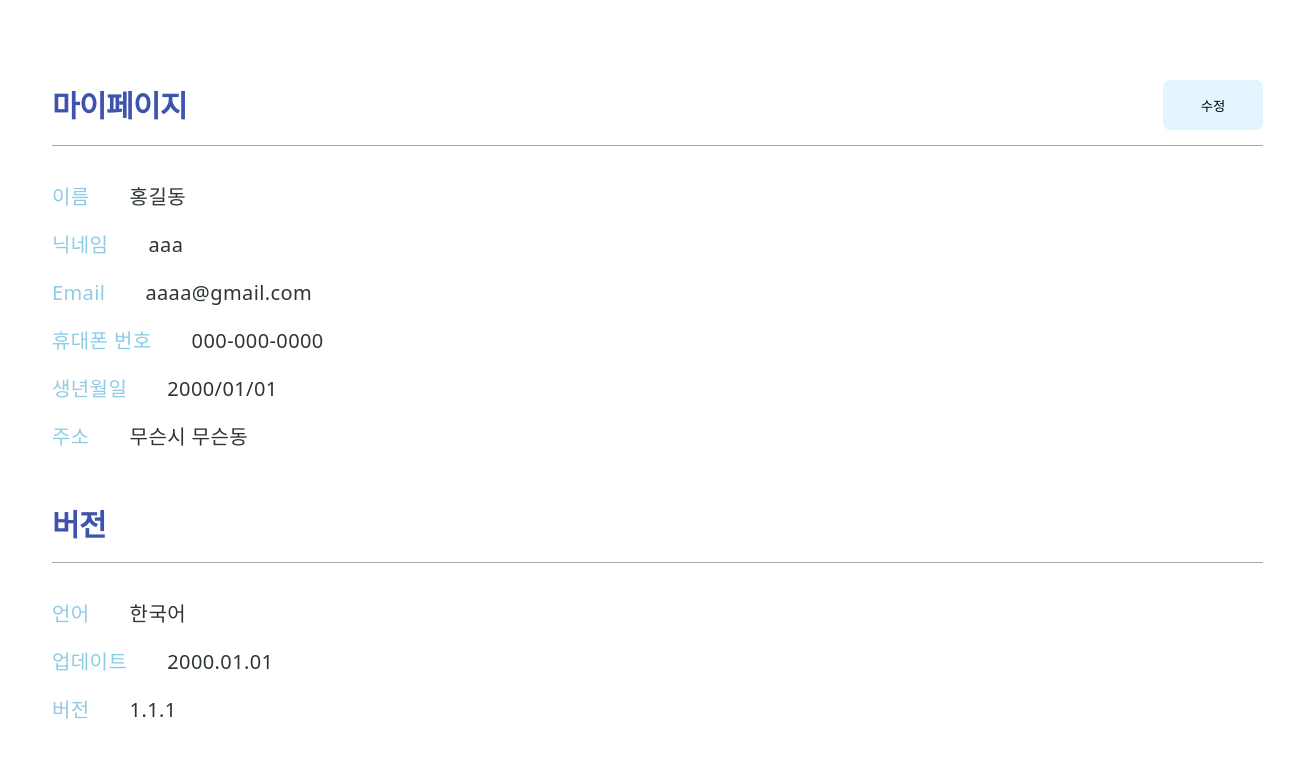
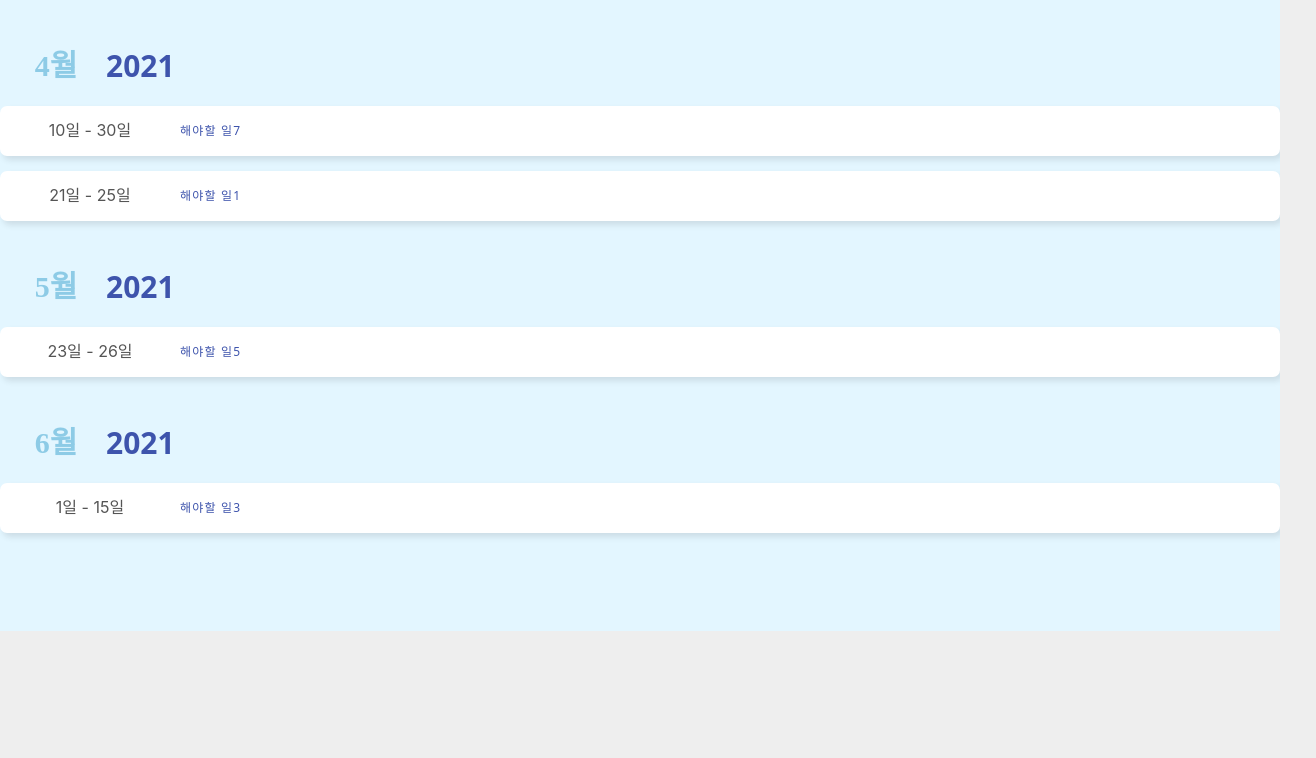
Before and after one commit to SiatStudy/P1F, a React (Create React App) app: page / in a window 1280 px wide. Shown: the top 758 px of the page, 1316 px wide, since content can reach past the window. Built offline with nearby package versions, Linux system fonts and the light colour scheme.

Commit message:
마이페이지, 검색페이지 컨테이너 디자인 수정
창의 길이에 맞춰 div가로 길이가 변경되도록 디자인 수정

```diff
--- a/src/App.js
+++ b/src/App.js
@@ -7,8 +7,8 @@ import Dday from './page/Dday';
 function App() {
   return (
     <div className="mainContainer">
-      <MyPageContainer></MyPageContainer>
-      {/* <SearchPageContainer></SearchPageContainer> */}
+      {/* <MyPageContainer></MyPageContainer> */}
+      <SearchPageContainer></SearchPageContainer>
       {/* <Dday></Dday> */}
     </div>
   );
--- a/src/content/MyPageContainer.module.css
+++ b/src/content/MyPageContainer.module.css
@@ -2,11 +2,10 @@
 
   /* width: 85rem; */
   /* height: 26.5625rem; */
-  display: inline-flex;
+  display: flex;
   padding: 4.0625rem 3.3125rem 4.125rem 3.25rem;
   flex-direction: column;
-  justify-content: center;
-  align-items: flex-start;
+  /* justify-content: center; */
   background: #FFF;
 }
 .title{
@@ -31,7 +30,9 @@
 }
 .list{
   display: flex;
-  width: 75.6875rem;
+  /* width: 75.6875rem; */
+  flex : 1;
+  /* align-self: stretch; */
   padding: 2.5rem 0rem;
   flex-direction: column;
   justify-content: center;
--- a/src/content/SearchPageContainer.js
+++ b/src/content/SearchPageContainer.js
@@ -4,6 +4,7 @@ import CustomMainPageH1 from '../component/CustomMainPageH1';
 import CustomMainPageRow from '../component/CustomManinPageRow';
 
 const SearchPageContainer = () => {
+  const [currentMonth, setCurrentMonth] = useState(5);
   const [searchDataArr, setSearchDataArr] = useState([
     {
       month: 4,
@@ -31,13 +32,11 @@ const SearchPageContainer = () => {
     }
   ]);
 
-  const correntMonth = 5;
-
   // 월별 작업 데이터 정렬 및 필터링하는 함수
   const getFilteredData = () => {
     // 현재 월 범위 계산
-    const minMonth = correntMonth - 1;
-    const maxMonth = correntMonth + 1;
+    let minMonth = currentMonth - 1;
+    let maxMonth = currentMonth + 1;
 
     // 데이터 정렬 (낮은 순으로 정렬 -> 같은 월일 경우 startDay로 정렬 -> 같은 월, startDay일 경우 endDay로 정렬)
     const sortedData = searchDataArr.sort((a, b) => {
--- a/src/content/SearchPageContainer.module.css
+++ b/src/content/SearchPageContainer.module.css
@@ -1,17 +1,17 @@
 .mainContainer {
-  width: 85rem;
-  height: 61.25rem;
-  display: inline-flex;
+  /* width: 85rem; */
+  /* height: 61.25rem; */
+  display: flex;
   padding: 1.25rem 0rem 4.875rem 0rem;
   flex-direction: column;
-  align-items: center;
+  /* align-items: center; */
   background: #E3F6FF;
 }
 
 .titleDiv {
   display: flex;
   height: 3.1875rem;
-  padding: 0.375rem 72.125rem 0.375rem 0.375rem;
+  padding: 0.375rem 0 0.375rem 0.375rem;
   align-items: center;
 }
 .monthTitle{
```
